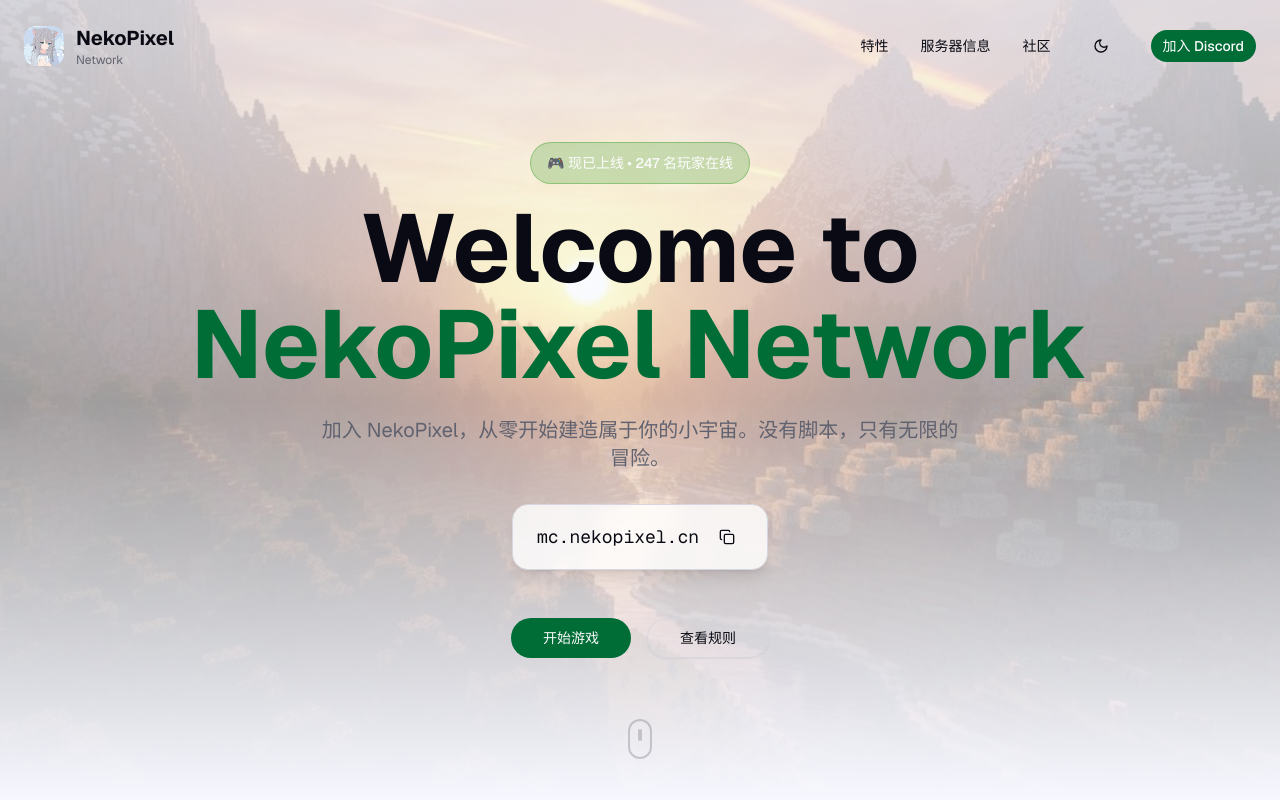
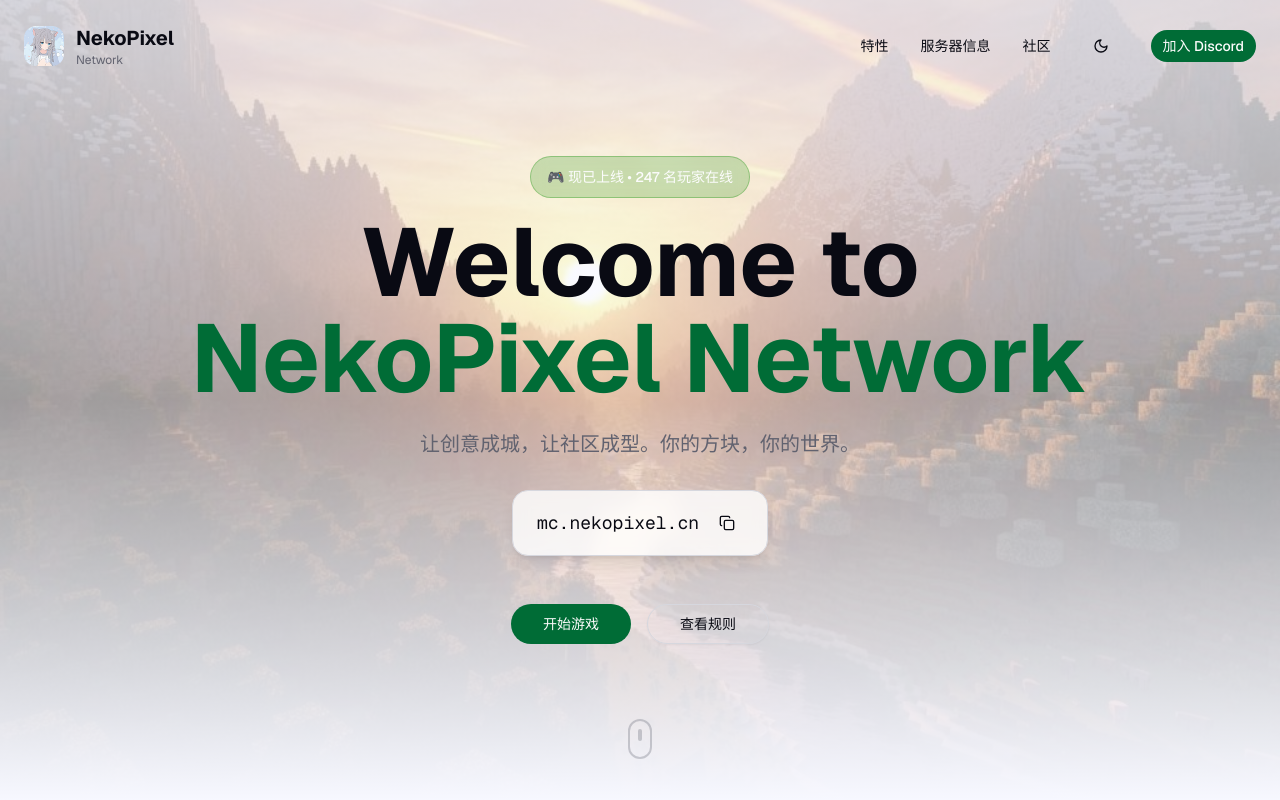
Before and after one commit to NyaStudio/NekoPixel, a Next.js app: page / in a window 1280 px wide. Shown: the top 800 px of the page. Built offline with nearby package versions, Linux system fonts and the light colour scheme.

Commit message:
fix: random description in serverside

```diff
--- a/app/page.tsx
+++ b/app/page.tsx
@@ -3,11 +3,14 @@ import { Features } from "@/components/features"
 import { ServerInfo } from "@/components/server-info"
 import { Community } from "@/components/community"
 import { Footer } from "@/components/footer"
+import { getRandomDescription } from "@/lib/descriptions"
 
 export default function Home() {
+  const description = getRandomDescription()
+
   return (
     <main className="min-h-screen">
-      <Hero />
+      <Hero description={description} />
       <Features />
       <ServerInfo />
       <Community />
--- a/components/hero.tsx
+++ b/components/hero.tsx
@@ -5,19 +5,13 @@ import Link from "next/link"
 import { Button } from "@/components/ui/button"
 import { Copy, Menu } from "lucide-react"
 import { toast } from "sonner"
-import { useState, useEffect } from "react"
+import { useState } from "react"
 import { Sheet, SheetContent, SheetTrigger } from "@/components/ui/sheet"
 import { ThemeToggle } from "@/components/theme-toggle"
-import { getRandomDescription } from "@/lib/descriptions"
 
-export function Hero() {
+export function Hero({ description }: { description: string }) {
   const serverIP = "mc.nekopixel.cn"
   const [isMenuOpen, setIsMenuOpen] = useState(false)
-  const [description, setDescription] = useState("")
-
-  useEffect(() => {
-    setDescription(getRandomDescription())
-  }, [])
 
   const copyToClipboard = () => {
     navigator.clipboard.writeText(serverIP)
```
